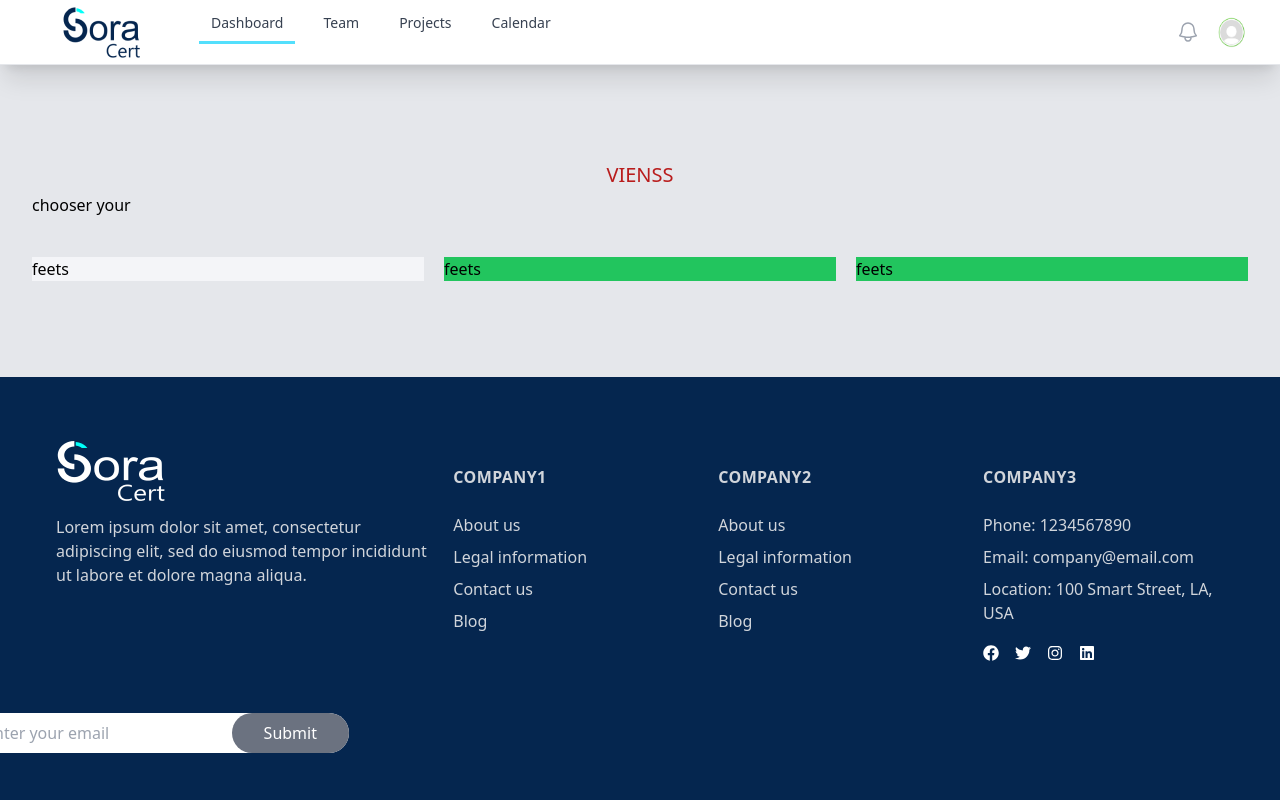
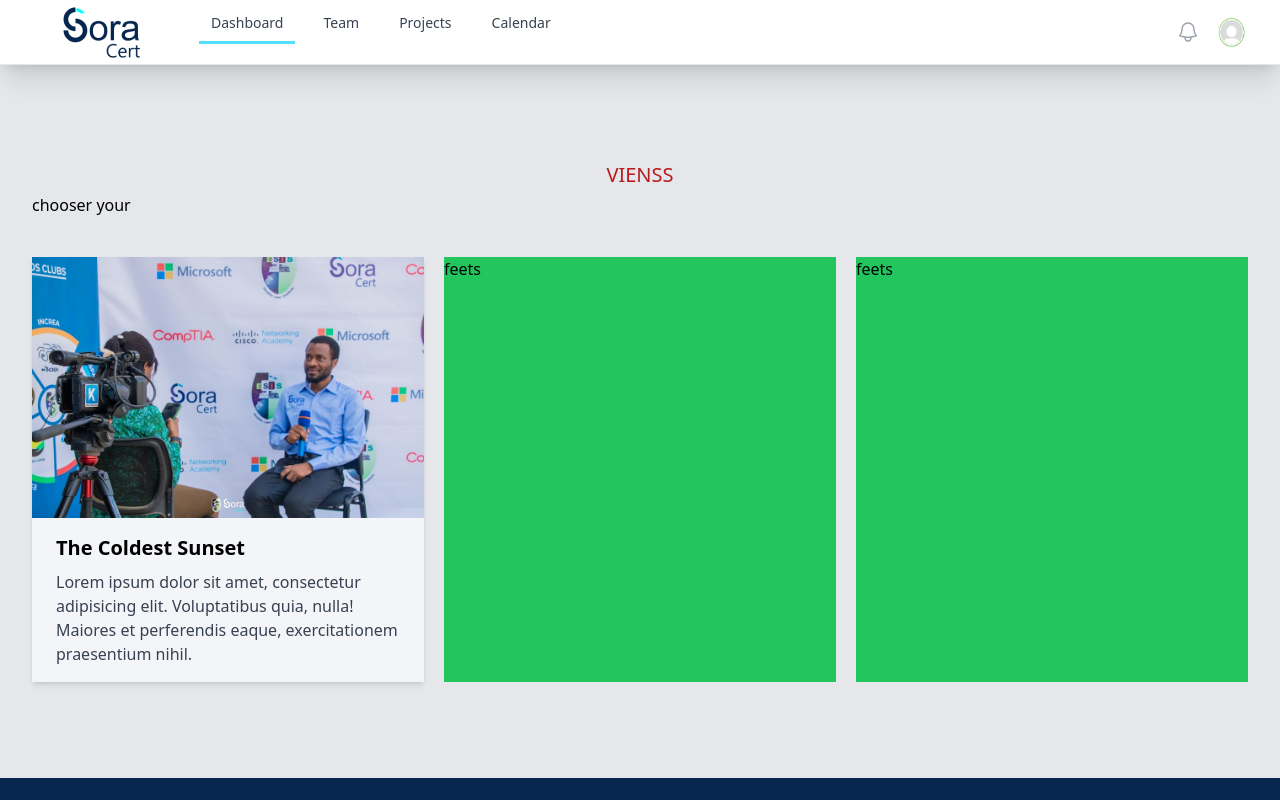
Before and after one commit to DidasMba/soracertpro, a Next.js app: page /Programs in a window 1280 px wide. Shown: the top 800 px of the page. Built offline with nearby package versions, Linux system fonts and the light colour scheme.

Commit message:
cards in process

```diff
--- a/app/Programs/page.tsx
+++ b/app/Programs/page.tsx
@@ -1,4 +1,8 @@
+import Image from "next/image"
 import React from 'react'
+import pro1 from "./images/pro1.jpg";
+
+
 
 export default function Fleets() {
   return (
@@ -7,7 +11,19 @@ export default function Fleets() {
             <h4 className='uppercase front-semibold text-center mb-1 text-red-700 text-xl'>{`vienss`}</h4>
             <h2>chooser your </h2>
            <div className='grid grid-cols-3 gap-5 mt-10'>
-            <div className='bg-[#f4f5f8]'>feets</div>
+            <div className='bg-[#f4f5f8] shadow-md'>
+                <div className='relative'>
+                <Image src={pro1} alt="Pro 1" width={500} height={500} />
+                <div className="absolute right-0 bottom-0"></div>
+
+                </div>
+                <div className="px-6 py-4">
+    <div className="font-bold text-xl mb-2">The Coldest Sunset</div>
+    <p className="text-gray-700 text-base">
+      Lorem ipsum dolor sit amet, consectetur adipisicing elit. Voluptatibus quia, nulla! Maiores et perferendis eaque, exercitationem praesentium nihil.
+    </p>
+  </div>
+            </div>
             <div className='bg-green-500'>feets</div>
             <div className='bg-green-500'>feets</div>
 
```
Also changed, not shown: app/Programs/images/pro1.jpg (added).
